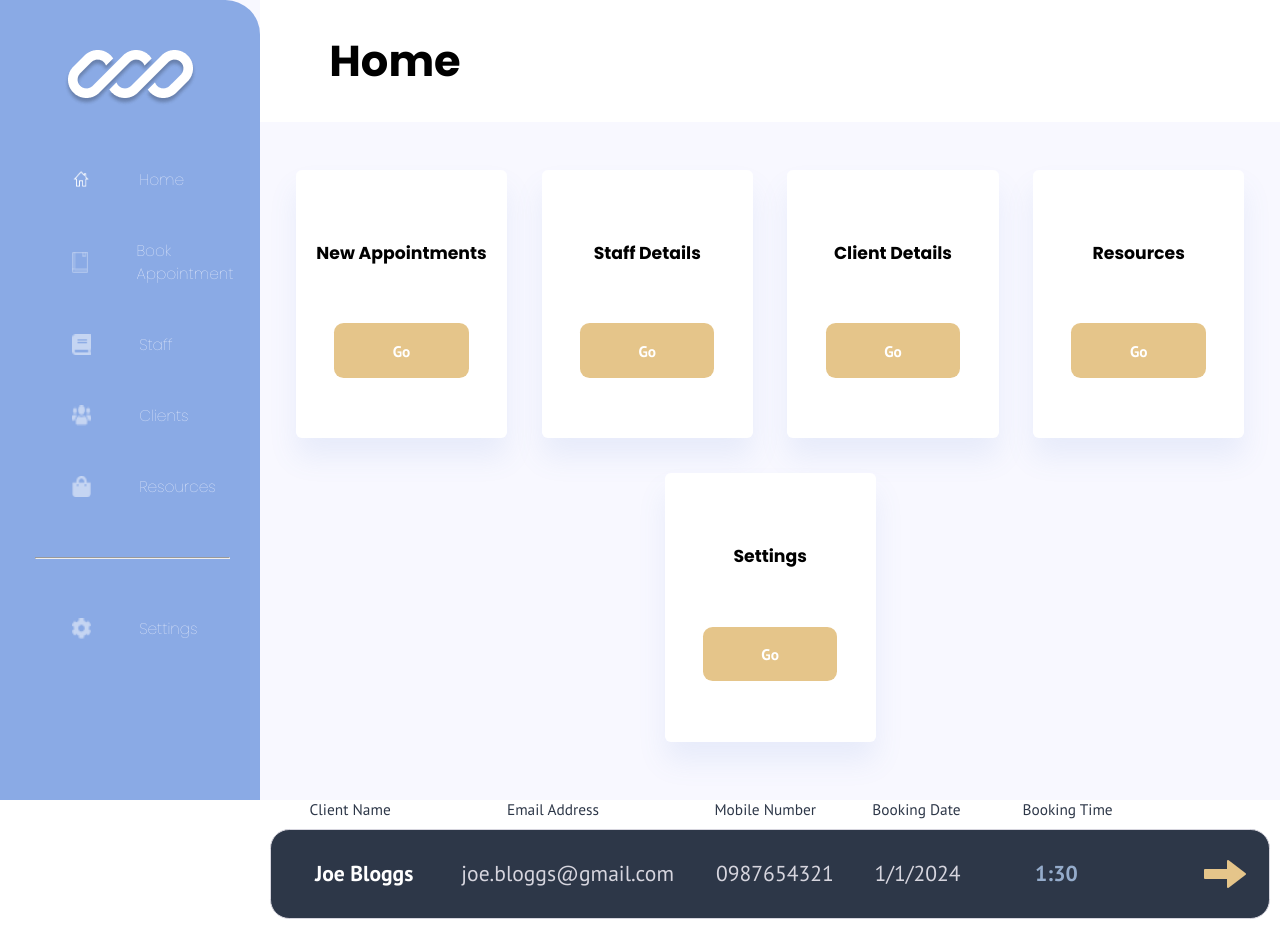
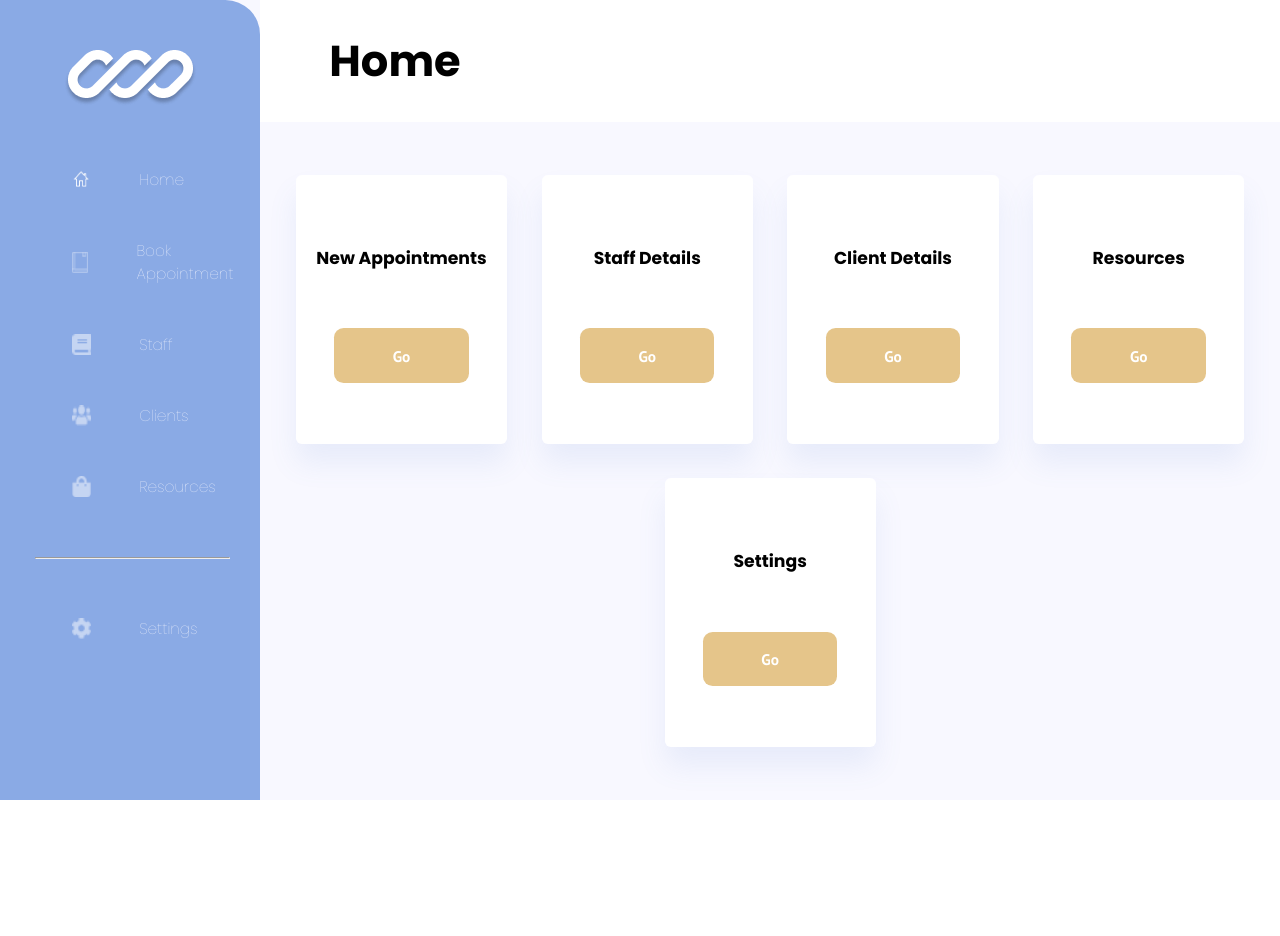
Before and after one commit to nology-tech/verde-client-project, a React (Vite) app: page /home in a window 1280 px wide. Shown: the top 936 px of the page. After the commit the page ends 800 px from the top, so only its background shows below. Built offline with nearby package versions, Linux system fonts and the light colour scheme.

Commit message:
Removed testing code

```diff
--- a/src/pages/Home/Home.tsx
+++ b/src/pages/Home/Home.tsx
@@ -5,8 +5,6 @@ import Button from "../../components/Button/Button";
 import NavCardList from "../../components/NavCardList/NavCardList";
 import { NavCardLabels } from "../../data/NavCardLabels";
 import "./Home.scss";
-import StaffBookingList from "../../components/StaffBookingList/StaffBookingList";
-import { StaffBookingsList } from "../../data/StaffBookingsList";
 type HomeProps = {
   variant: "light" | "dark";
 };
@@ -27,7 +25,6 @@ const Home = ({ variant }: HomeProps) => {
           <NavCardList labels={NavCardLabels} variant={variant} />
           <Button size="large" label="Log Out" variant="yellow" path="/login" />
         </div>
-      <StaffBookingList bookings={StaffBookingsList} variant="dark"/>
       </main>
     </Layout>
   );
```
